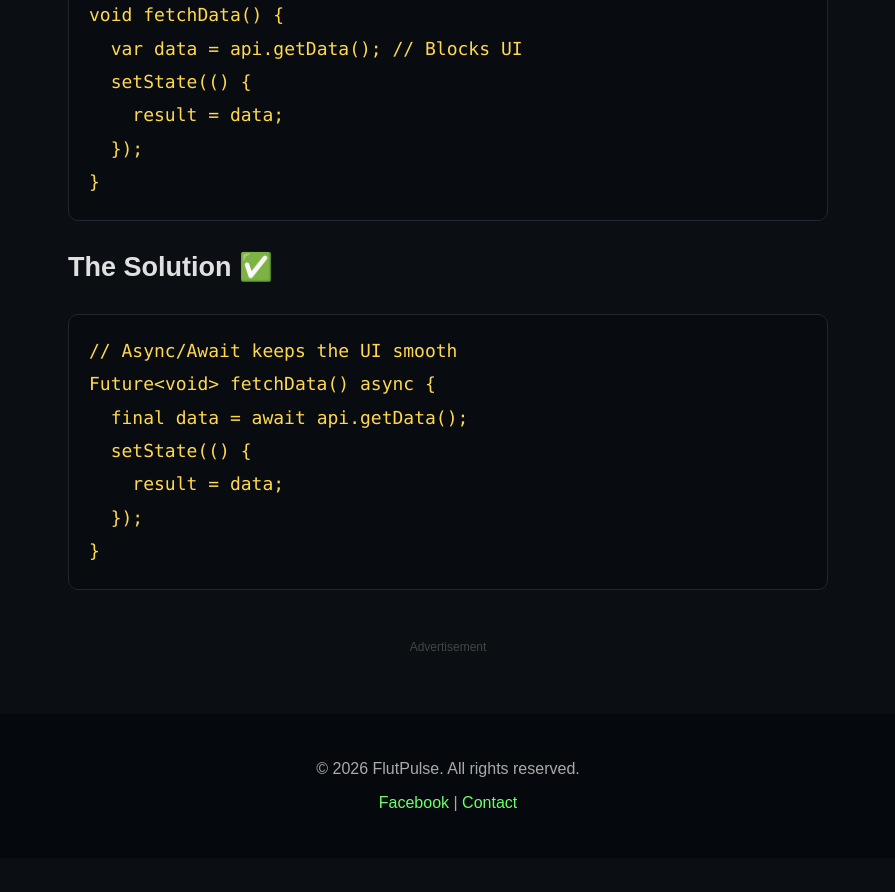
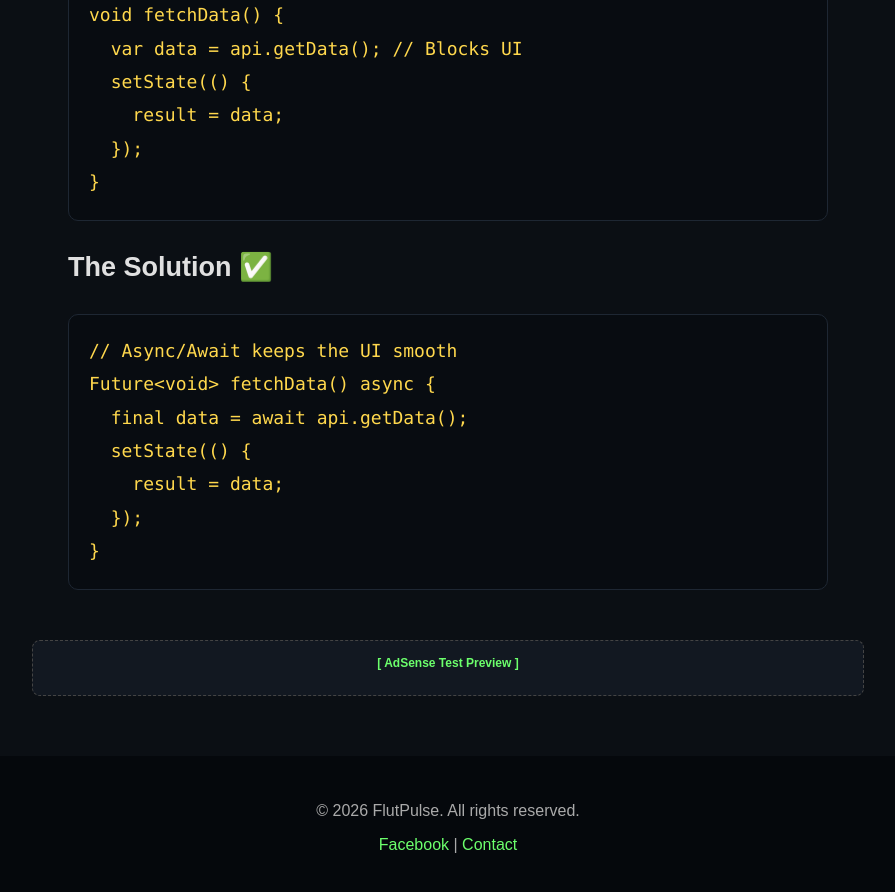
Before and after one commit to ahmloutfy/flutpulse, a Jekyll site: the page built from _posts/2026-04-10-why-api-freeze.md, in a window 1280 px wide and 900 px high, scrolled down 1088 px. Shown: the top 892 px of the window, without its empty margins (192-1087 px from the left). Built offline with Jekyll 4.4.1, drawn with Linux system fonts in a browser that asks for light colours; before the commit the page ends 1946 px from its top, so only the background shows below that.

Commit message:
Modify AdSense integration for testing
Updated advertisement section with new AdSense client and slot IDs, and added test mode for local testing.

```diff
--- a/_layouts/default.html
+++ b/_layouts/default.html
@@ -227,16 +227,20 @@
 {% endif %}
 
 {% if page.layout == "default" and page.title != "Home" %}
-<div style="text-align: center; margin: 40px auto; max-width: 800px;">
-  <span style="color: #444; font-size: 12px; display: block; margin-bottom: 5px;">Advertisement</span>
+<div style="text-align: center; margin: 40px auto; max-width: 800px; background: #121821; padding: 15px; border-radius: 8px; border: 1px dashed #444;">
+  <span style="color: #6cff6c; font-size: 12px; display: block; margin-bottom: 10px; font-weight: bold;">[ AdSense Test Preview ]</span>
+
   <ins class="adsbygoogle"
        style="display:block; text-align:center;"
        data-ad-layout="in-article"
        data-ad-format="fluid"
-       data-ad-client="ca-pub-XXXXXXXXXXXXXXXX"
-       data-ad-slot="ZZZZZZZZZZ"></ins>
-  <script>
-       (adsbygoogle = window.adsbygoogle || []).push({});
+       data-ad-client="ca-pub-1234567890123456" data-ad-slot="1234567890"></ins>        <script>
+       // Activate Test Mode globally for local testing
+       (window.adsbygoogle = window.adsbygoogle || []).push({
+            params: {
+                google_ad_test: "on"
+            }
+       });
   </script>
 </div>
 {% endif %}
```
